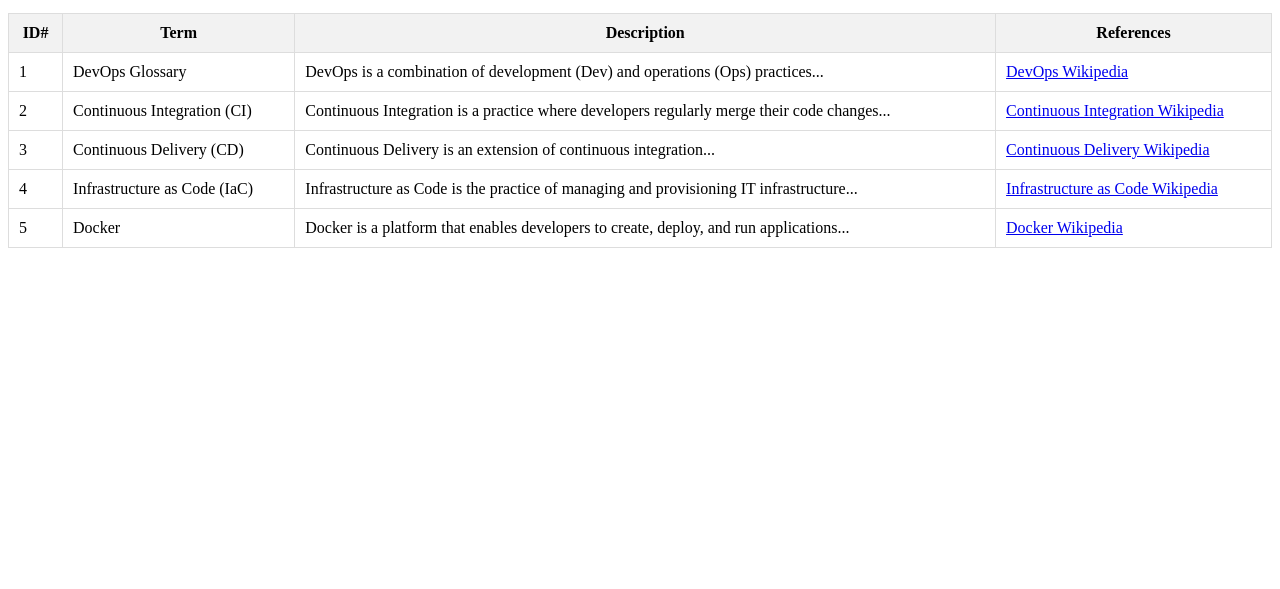
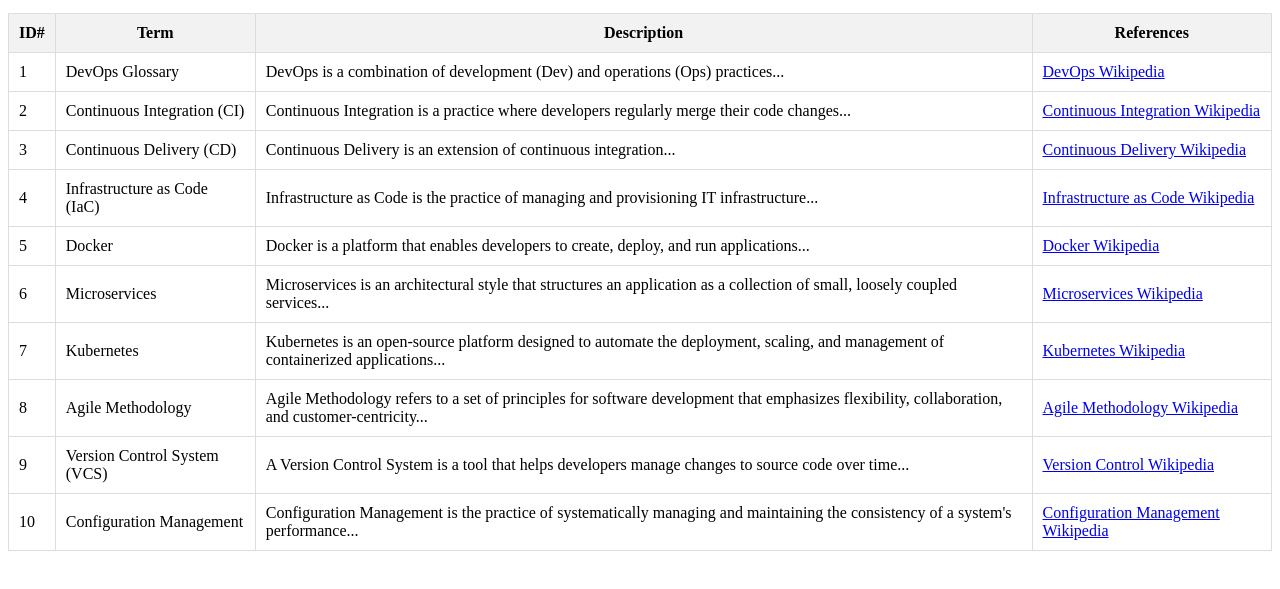
Before and after one commit to sharonabrahamshaji/sit722-2023-t2-glossary, a website: page public/index.html in a window 1280 px wide. Shown: the part 101-690 px from the top of the page. Drawn offline with Linux system fonts and the light colour scheme.

Commit message:
week 1 Glossary Commit

```diff
--- a/public/index.html
+++ b/public/index.html
@@ -58,6 +58,37 @@
       <td>Docker is a platform that enables developers to create, deploy, and run applications...</td>
       <td><a href="https://en.wikipedia.org/wiki/Docker_(software)">Docker Wikipedia</a></td>
     </tr>
+    <tr>
+        <td>6</td>
+        <td>Microservices</td>
+        <td>Microservices is an architectural style that structures an application as a collection of small, loosely coupled services...</td>
+        <td><a href="https://en.wikipedia.org/wiki/Microservices">Microservices Wikipedia</a></td>
+      </tr>
+      <tr>
+        <td>7</td>
+        <td>Kubernetes</td>
+        <td>Kubernetes is an open-source platform designed to automate the deployment, scaling, and management of containerized applications...</td>
+        <td><a href="https://en.wikipedia.org/wiki/Kubernetes">Kubernetes Wikipedia</a></td>
+      </tr>
+      <tr>
+        <td>8</td>
+        <td>Agile Methodology</td>
+        <td>Agile Methodology refers to a set of principles for software development that emphasizes flexibility, collaboration, and customer-centricity...</td>
+        <td><a href="https://en.wikipedia.org/wiki/Agile_software_development">Agile Methodology Wikipedia</a></td>
+      </tr>
+      <tr>
+        <td>9</td>
+        <td>Version Control System (VCS)</td>
+        <td>A Version Control System is a tool that helps developers manage changes to source code over time...</td>
+        <td><a href="https://en.wikipedia.org/wiki/Version_control">Version Control Wikipedia</a></td>
+      </tr>
+      <tr>
+        <td>10</td>
+        <td>Configuration Management</td>
+        <td>Configuration Management is the practice of systematically managing and maintaining the consistency of a system's performance...</td>
+        <td><a href="https://en.wikipedia.org/wiki/Configuration_management">Configuration Management Wikipedia</a></td>
+      </tr>
+
   </table>
 </body>
 </html>
```
